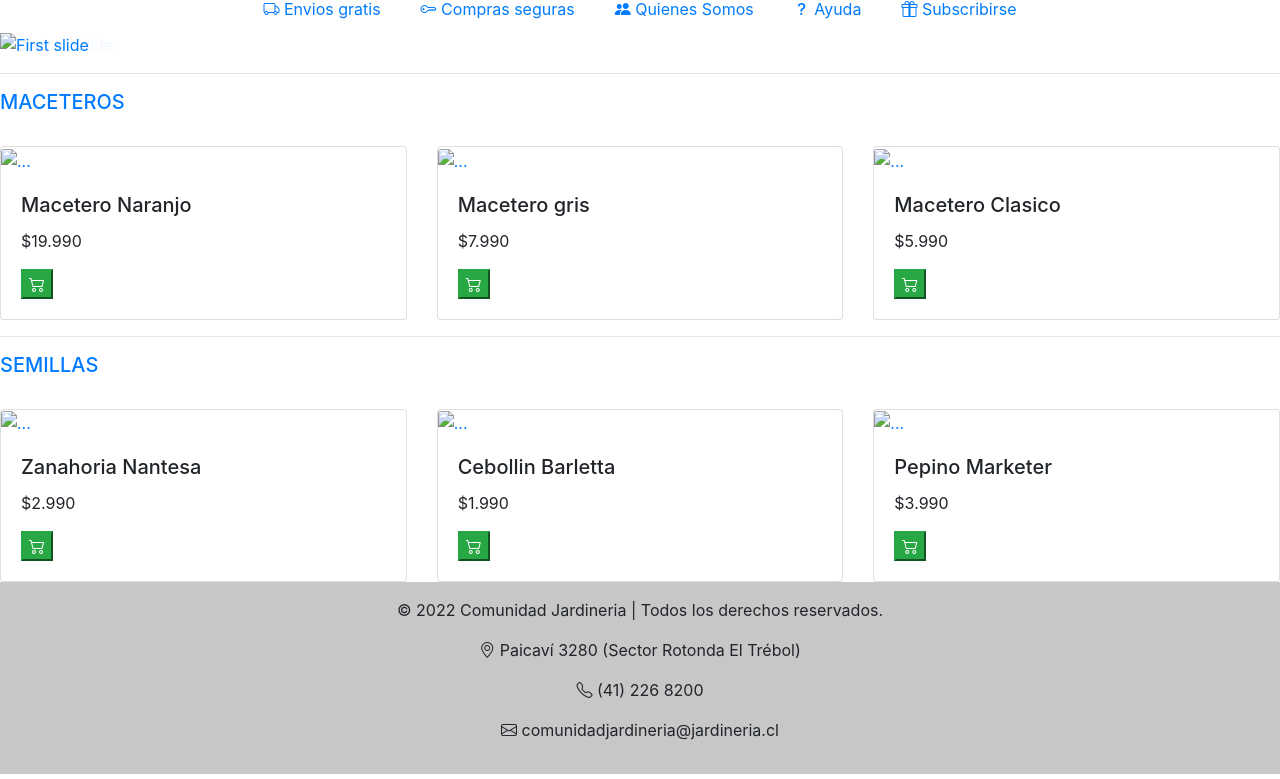
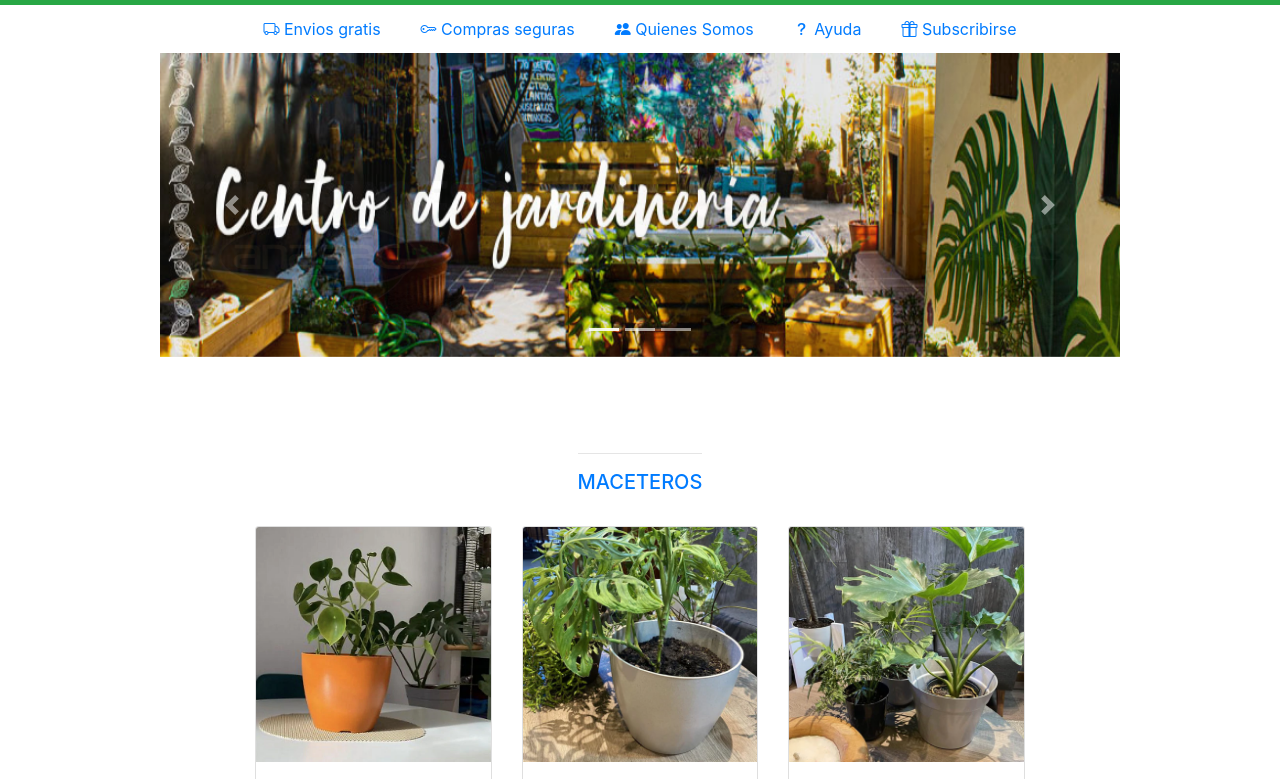
Before and after one commit to ga1az/webJardineriaSemestre3, a plain HTML site: page index.html in a window 1280 px wide. Shown: the part 71-850 px from the top of the page. Drawn offline with nearby package versions, Linux system fonts and the light colour scheme; the site is published under a folder, as on GitHub Pages, so addresses that start at the root find nothing.

Commit message:
rutas corregidas

```diff
--- a/index.html
+++ b/index.html
@@ -8,7 +8,7 @@
     <!-- Bootstrap CSS -->
         <link rel="stylesheet" href="https://cdn.jsdelivr.net/npm/bootstrap-icons@1.8.1/font/bootstrap-icons.css">
         <link rel="stylesheet" href="https://cdn.jsdelivr.net/npm/bootstrap@4.3.1/dist/css/bootstrap.min.css" integrity="sha384-ggOyR0iXCbMQv3Xipma34MD+dH/1fQ784/j6cY/iJTQUOhcWr7x9JvoRxT2MZw1T" crossorigin="anonymous">
-        <link rel="stylesheet" href="/src/styles/style.css">
+        <link rel="stylesheet" href="./src/styles/style.css">
         <title>Comunidad Jardineria</title>
     </head>
     <body>
@@ -17,7 +17,7 @@
                 <i class="bi bi-list text-white"></i>
             </a>
             <a class="navbar-brand" href="/index.html">
-                <img class="img_nav" src="/src/img/index img/image 2.png" alt="">
+                <img class="img_nav" src="./src/img/index img/image 2.png" alt="">
             </a>
             <form class="form-inline">
                 <input class="form-control mr-sm-2 " type="search" placeholder="Buscar Producto" aria-label="Search">
@@ -49,7 +49,7 @@
             <ul class="list-group list-group-horizontal section-secondnav">
                 <a href=""><li class="list-group-item border-0"><i class="bi bi-truck"></i> Envios gratis</li></a>
                 <a href=""><li class="list-group-item border-0"><i class="bi bi-key"></i> Compras seguras</li></a>
-                <a href="/quienessomos.html"><li class="list-group-item border-0"><i class="bi bi-people-fill"></i> Quienes Somos</li></a>
+                <a href="./quienessomos.html"><li class="list-group-item border-0"><i class="bi bi-people-fill"></i> Quienes Somos</li></a>
                 <a href=""><li class="list-group-item border-0"><i class="bi bi-question-lg"></i> Ayuda</li></a>
                 <a href=""><li class="list-group-item border-0"><i class="bi bi-gift"></i> Subscribirse</li></a>
             </ul>
@@ -67,7 +67,7 @@
                 <div class="carousel-inner" role="listbox">
                   <div class="carousel-item active">
                     <div class="view">
-                      <a href="#"><img class="d-block w-100 tamanio-img" src="/src/img/index img/shop-banner-3.jpg"
+                      <a href="#"><img class="d-block w-100 tamanio-img" src="./src/img/index img/shop-banner-3.jpg"
                         alt="First slide"></a>
                       <div class="mask rgba-black-light"></div>
                     </div>
@@ -75,7 +75,7 @@
                   <div class="carousel-item">
                     <!--Mask color-->
                     <div class="view">
-                      <a href="#"><img class="d-block w-100 tamanio-img" src="/src/img/index img/Screen_Shot_2.jpg"
+                      <a href="#"><img class="d-block w-100 tamanio-img" src="./src/img/index img/Screen_Shot_2.jpg"
                         alt="Second slide"></a>
                       <div class="mask rgba-black-strong"></div>
                     </div>
@@ -83,7 +83,7 @@
                   <div class="carousel-item">
                     <!--Mask color-->
                     <div class="view">
-                      <a href="#"><img class="d-block w-100 tamanio-img" src="/src/img/index img/Screen_Shot_3.jpg"
+                      <a href="#"><img class="d-block w-100 tamanio-img" src="./src/img/index img/Screen_Shot_3.jpg"
                         alt="Third slide"></a>
                       <div class="mask rgba-black-slight"></div>
                     </div>
@@ -107,7 +107,7 @@
           </div>
           <div class="card-deck card-categoria">
             <div class="card">
-              <a href="#"><img src="/src/img/index img/ActualNaranjo-OPT02_1024x1024.jpg" class="card-img-top" alt="..."></a>
+              <a href="#"><img src="./src/img/index img/ActualNaranjo-OPT02_1024x1024.jpg" class="card-img-top" alt="..."></a>
               <div class="card-body">
                 <h5 class="card-title">Macetero Naranjo</h5>
                 <p class="card-text">$19.990</p>
@@ -117,7 +117,7 @@
               </div>
             </div>
             <div class="card">
-              <a href="#"><img src="/src/img/index img/ActualGris-OPT02_large.jpg" class="card-img-top" alt="..."></a>
+              <a href="#"><img src="./src/img/index img/ActualGris-OPT02_large.jpg" class="card-img-top" alt="..."></a>
               <div class="card-body">
                 <h5 class="card-title">Macetero gris</h5>
                 <p class="card-text">$7.990</p>
@@ -127,7 +127,7 @@
               </div>
             </div>
             <div class="card">
-              <a href="#"><img src="/src/img/index img/Macetero-Clasica-GrisOpt02_large.jpg" class="card-img-top" alt="..."></a>
+              <a href="#"><img src="./src/img/index img/Macetero-Clasica-GrisOpt02_large.jpg" class="card-img-top" alt="..."></a>
               <div class="card-body">
                 <h5 class="card-title">Macetero Clasico</h5>
                 <p class="card-text">$5.990</p>
@@ -146,7 +146,7 @@
           </div>
           <div class="card-deck card-categoria">
             <div class="card">
-              <a href="#"><img src="/src/img/index img/610ZANAHORIANANTESA_large.jpg" class="card-img-top" alt="..."></a>
+              <a href="#"><img src="./src/img/index img/610ZANAHORIANANTESA_large.jpg" class="card-img-top" alt="..."></a>
               <div class="card-body">
                 <h5 class="card-title">Zanahoria Nantesa</h5>
                 <p class="card-text">$2.990</p>
@@ -156,7 +156,7 @@
               </div>
             </div>
             <div class="card">
-              <a href="#"><img src="/src/img/index img/618CEBOLLINBARLETTA_large.jpg" class="card-img-top" alt="..."></a>
+              <a href="#"><img src="./src/img/index img/618CEBOLLINBARLETTA_large.jpg" class="card-img-top" alt="..."></a>
               <div class="card-body">
                 <h5 class="card-title">Cebollin Barletta</h5>
                 <p class="card-text">$1.990</p>
@@ -166,7 +166,7 @@
               </div>
             </div>
             <div class="card">
-              <a href="#"><img src="/src/img/index img/718PEPINOMARKETER_large.jpg" class="card-img-top" alt="..."></a>
+              <a href="#"><img src="./src/img/index img/718PEPINOMARKETER_large.jpg" class="card-img-top" alt="..."></a>
               <div class="card-body">
                 <h5 class="card-title">Pepino Marketer</h5>
                 <p class="card-text">$3.990</p>
```
